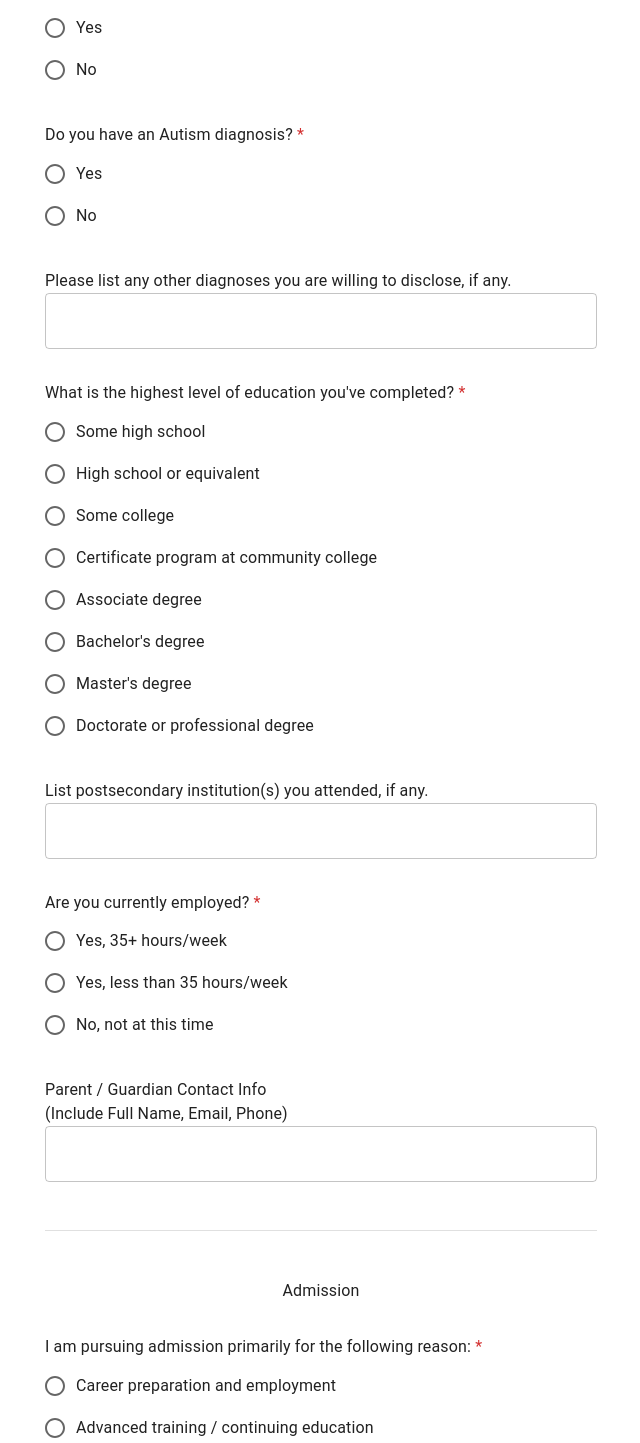
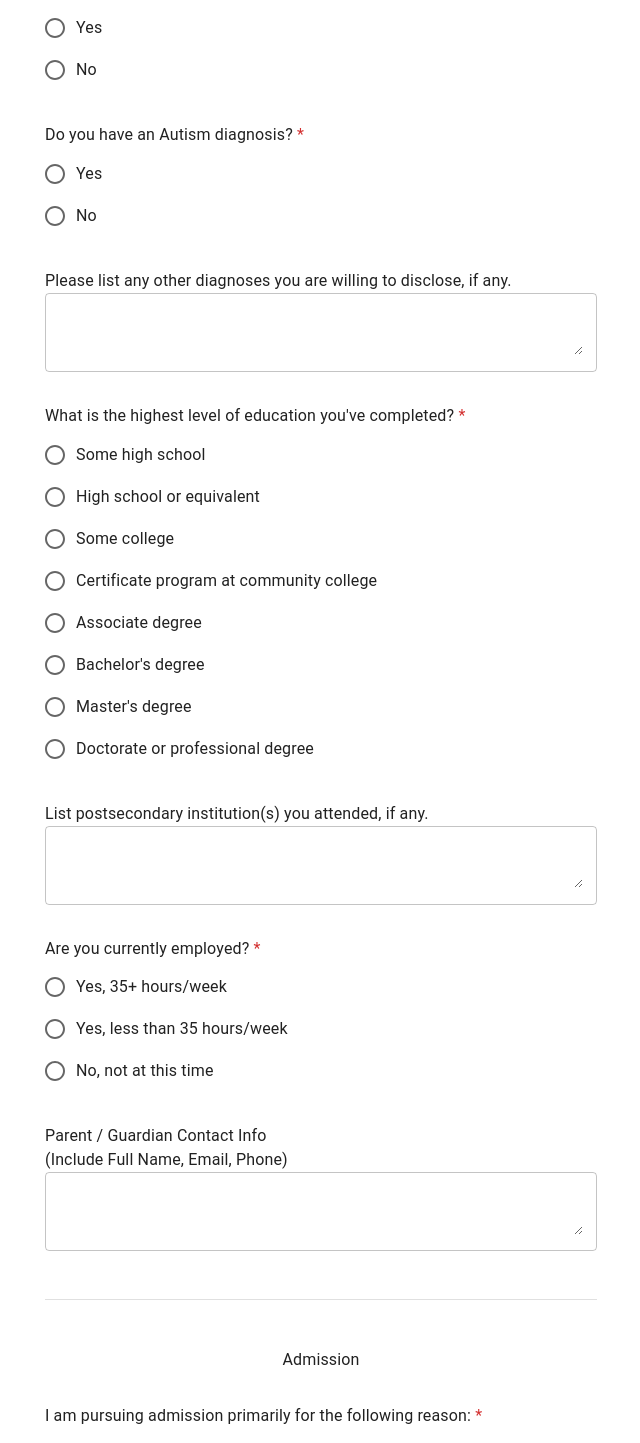
Before and after one commit to fidgetech/student-application, a React (Vite) app: page /application-part-1 in a window 1280 px wide. Shown: the part 1220-2663 px from the top of the page, without its empty margins (319-959 px from the left). Built offline with nearby package versions, Linux system fonts and the light colour scheme; no server answers.

Commit message:
change single line to multiline inputs

```diff
--- a/src/ApplicationPart1.jsx
+++ b/src/ApplicationPart1.jsx
@@ -76,7 +76,7 @@ export default function ApplicationPart1({ setFormatData }) {
 
       <Box marginY={4}>
         <Typography>Please list any other diagnoses you are willing to disclose, if any.</Typography>
-        <TextInput name='diagnosisOther' />
+        <TextAreaInput name='diagnosisOther' rows={2} />
       </Box>
 
       <Box marginY={4}>
@@ -85,7 +85,7 @@ export default function ApplicationPart1({ setFormatData }) {
 
       <Box marginY={4}>
         <Typography>List postsecondary institution(s) you attended, if any.</Typography>
-        <TextInput name='educationDetails' />
+        <TextAreaInput name='educationDetails' rows={2} />
       </Box>
 
       <Box marginY={4}>
@@ -94,7 +94,7 @@ export default function ApplicationPart1({ setFormatData }) {
 
       <Box marginy={4}>
         <Typography>Parent / Guardian Contact Info<br />(Include Full Name, Email, Phone)</Typography>
-        <TextInput name='parent' />
+        <TextAreaInput name='parent' rows={2} />
       </Box>
 
       <Divider sx={{ my: 6}} />
--- a/src/Inputs.jsx
+++ b/src/Inputs.jsx
@@ -96,7 +96,7 @@ export const TextAreaInput = ({ name, rows, required }) => {
       multiline
       rows={rows}
       required={required}
-      sx={{ width: '100%' }}
+      sx={{ width: '100%', '& textarea': { resize: 'vertical' } }}
     />
   );
 };
```
Also changed, not shown: 2 other files (tests, documents, lock files or other folders).
